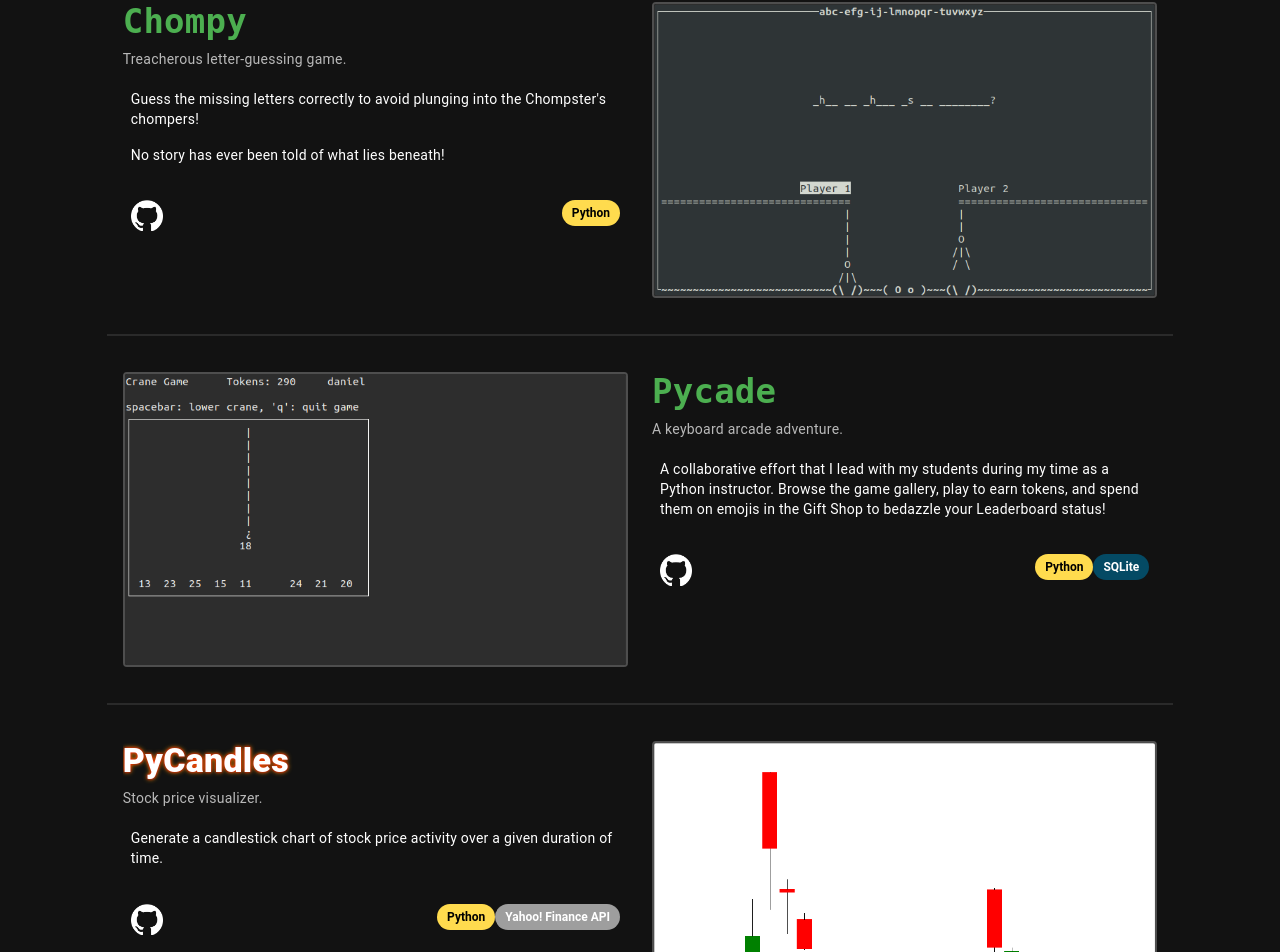
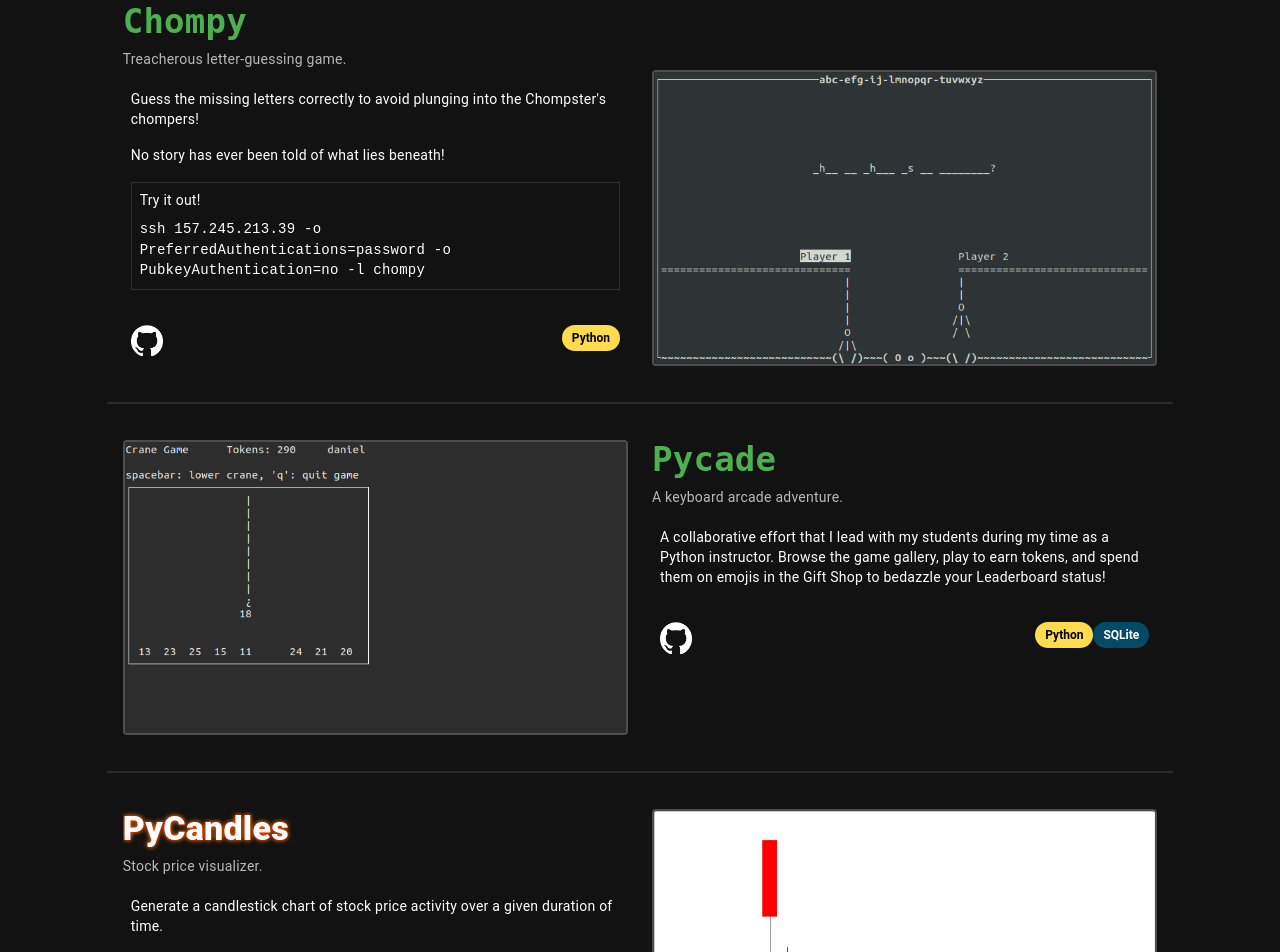
Before and after one commit to dlom123/danfolio, a Vue app: page / in a window 1280 px wide. Shown: the part 1819-2771 px from the top of the page. Built offline with nearby package versions, Linux system fonts and the light colour scheme.

Commit message:
Add instructions for Chompy live demo

```diff
--- a/src/components/projects/chompy/ProjectChompy.vue
+++ b/src/components/projects/chompy/ProjectChompy.vue
@@ -62,7 +62,15 @@ const project = {
   subtitle: 'Treacherous letter-guessing game.',
   description: [
     'Guess the missing letters correctly to avoid plunging into the Chompster\'s chompers!',
-    'No story has ever been told of what lies beneath!'
+    'No story has ever been told of what lies beneath!',
+    `
+      <div class="border-sm pa-2">
+        <div class="mb-2">Try it out!</div>
+        <code>
+          ssh 157.245.213.39 -o PreferredAuthentications=password -o PubkeyAuthentication=no -l chompy
+        </code>
+      </div>
+    `,
   ],
   repoPrimary: {
     title: 'Chompy',
```
